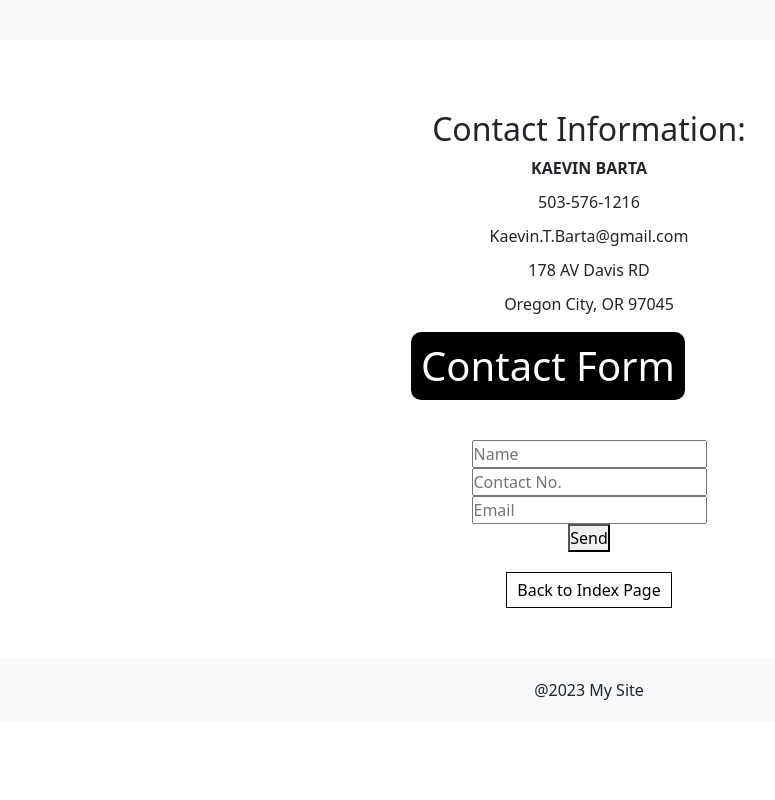
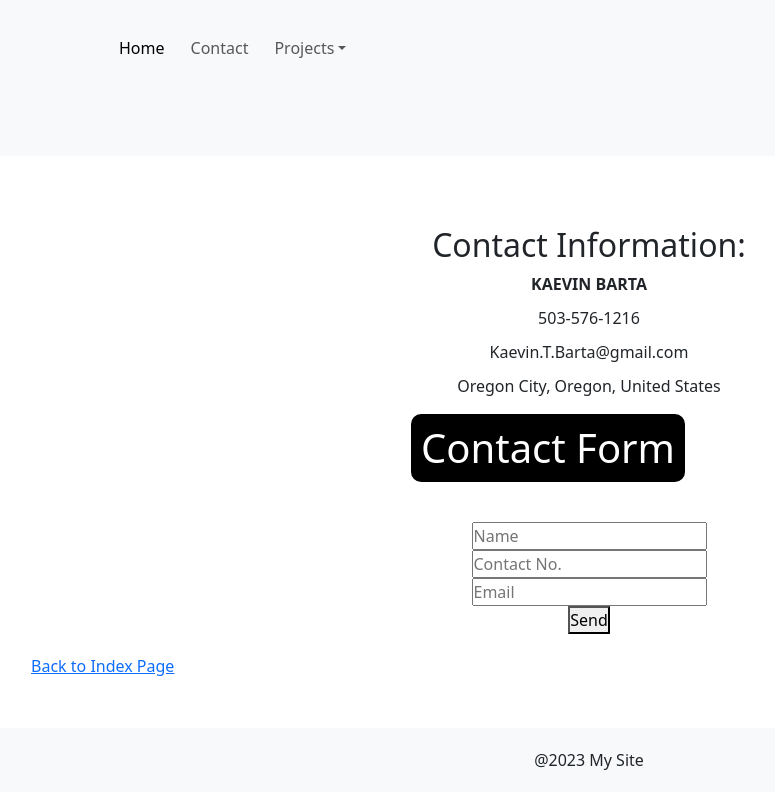
Before and after one commit to KDawg2004/KDawg.github.io, a plain HTML site: page contact.html in a window 1280 px wide. Shown: the whole page, without its empty margins (51-826 px from the left). Drawn offline with nearby package versions, Linux system fonts and the light colour scheme.

Commit message:
Update contact.html

```diff
--- a/contact.html
+++ b/contact.html
@@ -41,7 +41,41 @@
 </head>
 <body>
     <header>
-        <!-- navigation code -->
+        <nav class="navbar navbar-expand-lg bg-body-tertiary">
+            <div class="container-fluid">
+
+                <button class="navbar-toggler" type="button" data-bs-toggle="collapse" data-bs-target="#navbarSupportedContent" aria-controls="navbarSupportedContent" aria-expanded="false" aria-label="Toggle navigation">
+                    <span class="navbar-toggler-icon"></span>
+                </button>
+                <div class="collapse navbar-collapse" id="navbarSupportedContent">
+                    <ul class="navbar-nav me-auto mb-2 mb-lg-0">
+                        <li class="logo">
+                            <a href="index.html">logo</a>
+                        </li>
+                        <li class="nav-item">
+                            <a class="nav-link active" aria-current="page" href="index.html">Home</a>
+                        </li>
+                        <li class="nav-item">
+                            <a class="nav-link" href="contact.html">Contact</a>
+                        </li>
+                        <li class="nav-item dropdown">
+                            <a class="nav-link dropdown-toggle" href="#" role="button" data-bs-toggle="dropdown" aria-expanded="false">Projects</a>
+                            <ul class="dropdown-menu">
+                                <li>
+                                    <a class="dropdown-item" href="projects.html">Projects</a>
+                                </li>
+                                <li>
+                                    <hr class="dropdown-divider">
+                                </li>
+                                <li>
+                                    <a class="dropdown-item" href="information.html">More Information</a>
+                                </li>
+                            </ul>
+                        </li>
+                    </ul>
+                </div>
+            </div>
+        </nav>
     </header>
 
     <div class="container">
@@ -55,8 +89,7 @@
             <li><b>KAEVIN BARTA</b></li>
 		    <li>503-576-1216</li>
 		    <li>Kaevin.T.Barta@gmail.com</li>
-		    <li>178 AV Davis RD</li>
-		    <li>Oregon City, OR 97045</li>
+		    <li>Oregon City, Oregon, United States</li>
         </ul>
 
         <div class="row">
@@ -75,7 +108,7 @@
             <div class="col"></div>
         </div>
 
-        <a class="return" href="index.html">Back to Index Page</a>
+        <a href="index.html">Back to Index Page</a>
     </div>
 
     <footer class="text-center">@2023 My Site</footer>
```
